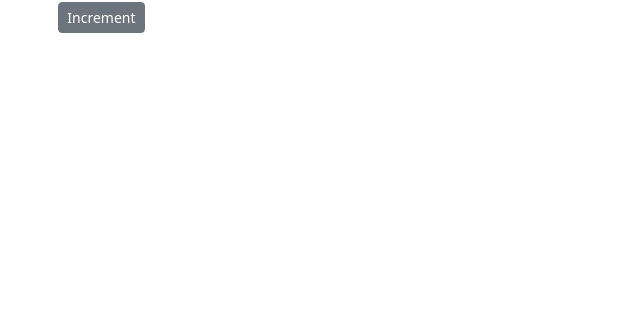
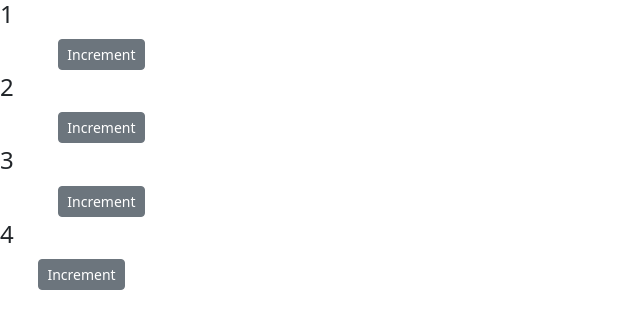
Before and after one commit to aashirisrar/React-App, a React (Create React App) app: page / in a window 1280 px wide. Shown: the top 328 px of the page, without its empty margins (0-640 px from the left). Built offline with nearby package versions, Linux system fonts and the light colour scheme.

Commit message:
added counters.jsx and made changes in counter.jsx

```diff
--- a/src/components/counter.jsx
+++ b/src/components/counter.jsx
@@ -2,16 +2,18 @@
 
 class Counter extends Component {
   state = {
-    count: 0,
+    value: this.props.value,
   };
 
   handleIncrement = () => {
-    this.setState({ count: this.state.count + 1 });
+    this.setState({ value: this.state.value + 1 });
   };
 
   render() {
+    console.log("props", this.props);
     return (
       <div>
+        <h4>{this.props.id}</h4>
         <span className={this.getBadgeClasses()}>{this.formatCount()}</span>
         <button
           onClick={this.handleIncrement}
@@ -25,12 +27,12 @@
 
   getBadgeClasses() {
     let classes = "badge m-2 badge-";
-    classes += this.state.count === 0 ? "warning" : "primary";
+    classes += this.state.value === 0 ? "warning" : "primary";
     return classes;
   }
 
   formatCount() {
-    const { count } = this.state;
+    const { value: count } = this.state;
     return count === 0 ? "Zero" : count;
   }
 }
--- /dev/null
+++ b/src/components/counters.jsx
@@ -0,0 +1,24 @@
+import React, { Component } from "react";
+import Counter from "./counter";
+
+class Counters extends Component {
+  state = {
+    counters: [
+      { id: 1, value: 0 },
+      { id: 2, value: 0 },
+      { id: 3, value: 0 },
+      { id: 4, value: 4 },
+    ],
+  };
+  render() {
+    return (
+      <div>
+        {this.state.counters.map((counter) => (
+          <Counter key={counter.id} value={counter.value} id={counter.id} />
+        ))}
+      </div>
+    );
+  }
+}
+
+export default Counters;
--- a/src/index.js
+++ b/src/index.js
@@ -2,11 +2,11 @@
 import ReactDOM from 'react-dom/client';
 import './index.css';
 import 'bootstrap/dist/css/bootstrap.css'
-import Counter from './components/counter'
+import Counters from './components/counters'
 
 const root = ReactDOM.createRoot(document.getElementById('root'));
 root.render(
   <React.StrictMode>
-    <Counter />
+    <Counters />
   </React.StrictMode>
 );
```
